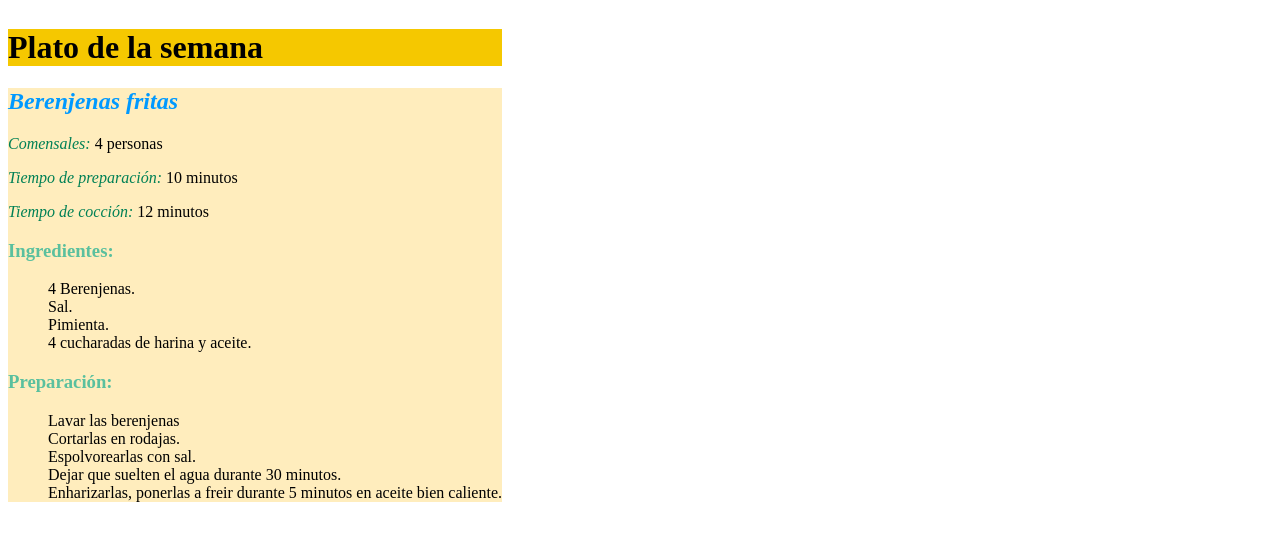
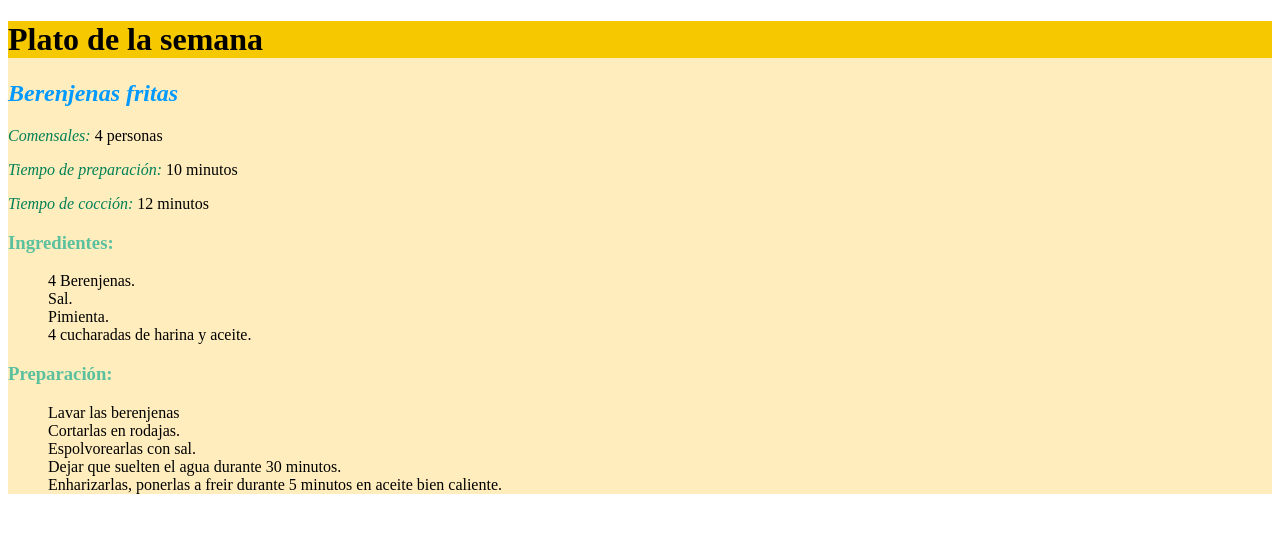
Before and after one commit to OlVeRaS94/03-11-22, a plain HTML site: page Ex4/platosemana.html in a window 1280 px wide. Drawn offline with Linux system fonts and the light colour scheme.

Commit message:
Cambios en el css y html

```diff
--- a/Ex4/css/style.css
+++ b/Ex4/css/style.css
@@ -1,24 +1,18 @@
 ul{
     list-style: none;
-
-}
- .junto{
-    position: absolute;
 }
 
-.rectangulo1{
-    position: relative;
-    background-color: rgb(245, 200, 0);
+.junto{
+    background-color: rgb(255, 187, 0, 0.26);
+}
+
+h1{
+    background-color: rgba(245, 200, 0);
 }
 
 h2{
     color: rgb(0, 153, 255);
     font-style: italic;
-}
-
-.rectangulo2{
-    position: relative;
-    background-color: rgba(255, 187, 0, 0.26);
 }
 
 h3{
--- a/Ex4/platosemana.html
+++ b/Ex4/platosemana.html
@@ -11,10 +11,7 @@
 
 <body>
     <div class="junto">
-    <div class="rectangulo1">
     <h1>Plato de la semana</h1>
-    </div>
-    <div class="rectangulo2">
         <h2>Berenjenas fritas</h2>
         <p><div class="cursiva">Comensales: <span>4 personas</span></div></p>
         <p><div class="cursiva">Tiempo de preparación: <span>10 minutos</span></div></p>
@@ -37,7 +34,6 @@
             <li>Enharizarlas, ponerlas a freir durante 5 minutos en aceite bien caliente.</li>
         </ul>
     </div>
-    </div>
 </body>
 
 </html>
```
